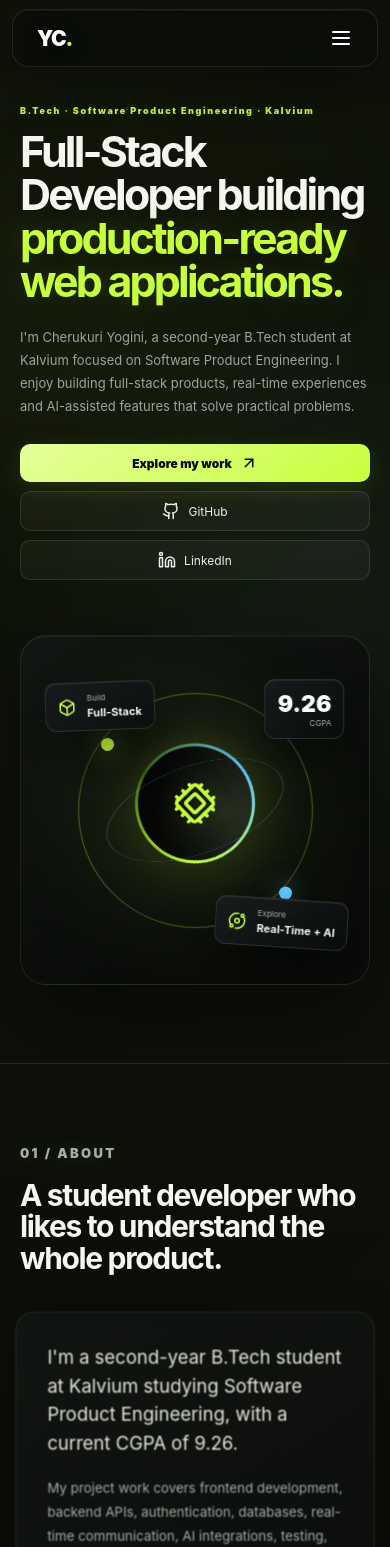
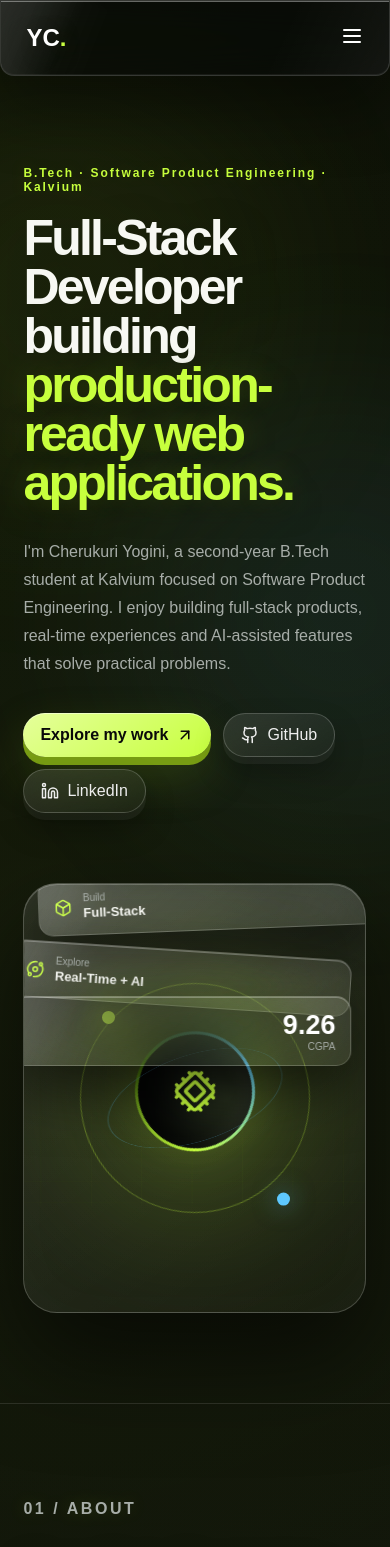
Before and after one commit to cherukuriyogini/portfolio, a Next.js app: page / in a window 390 px wide. Shown: the top 1547 px of the page. Built offline with nearby package versions, Linux system fonts and the light colour scheme.

Commit message:
Apply premium mirrored 3D glass box UI across portfolio

```diff
--- a/app/portfolio-ui.css
+++ b/app/portfolio-ui.css
@@ -1,280 +1,155 @@
-/* =========================================================
-   Portfolio UI — Professional redesign
-   Clean editorial layout + subtle depth + responsive polish
-   ========================================================= */
-
+/* Premium glassmorphism layer — mirrored 3D glass boxes */
 :root {
-  --p-bg: #070807;
-  --p-surface: #0d100e;
-  --p-surface-2: #111511;
-  --p-border: rgba(255,255,255,.10);
-  --p-border-strong: rgba(199,255,61,.28);
-  --p-text: #f4f6ef;
-  --p-muted: #9ca49b;
-  --p-accent: #c7ff3d;
-  --p-accent-soft: #e6ffad;
-  --p-blue: #67c9ff;
+  --glass-bg: rgba(255,255,255,.055);
+  --glass-bg-strong: rgba(255,255,255,.085);
+  --glass-border: rgba(255,255,255,.18);
+  --glass-highlight: rgba(255,255,255,.38);
+  --glass-shadow: rgba(0,0,0,.48);
 }
 
 body {
-  font-family: Inter, ui-sans-serif, system-ui, -apple-system, BlinkMacSystemFont, "Segoe UI", sans-serif;
-  font-size: 14px;
-  background: var(--p-bg);
-  color: var(--p-text);
+  background:
+    radial-gradient(circle at 15% 10%, rgba(199,255,61,.09), transparent 28%),
+    radial-gradient(circle at 85% 35%, rgba(94,200,255,.07), transparent 28%),
+    linear-gradient(135deg,#030404 0%,#090b0b 48%,#040505 100%);
 }
 
-.siteRoot {
+/* Reusable mirrored glass surfaces */
+.nav,
+.aboutCardInner,
+.factCube,
+.skillCard,
+.projectCard,
+.educationCard,
+.contactCard,
+.floatPanel {
+  position: relative;
+  overflow: hidden;
   background:
-    radial-gradient(circle at 80% 7%, rgba(199,255,61,.055), transparent 24%),
-    radial-gradient(circle at 8% 36%, rgba(103,201,255,.035), transparent 22%);
+    linear-gradient(135deg, rgba(255,255,255,.11) 0%, rgba(255,255,255,.035) 35%, rgba(255,255,255,.065) 100%),
+    linear-gradient(115deg, rgba(255,255,255,.06), transparent 42%, rgba(255,255,255,.025));
+  border: 1px solid var(--glass-border);
+  box-shadow:
+    0 25px 70px var(--glass-shadow),
+    inset 0 1px 0 var(--glass-highlight),
+    inset 0 -1px 0 rgba(255,255,255,.06);
+  backdrop-filter: blur(24px) saturate(135%);
+  -webkit-backdrop-filter: blur(24px) saturate(135%);
 }
 
-.siteRoot::before {
-  opacity: .045;
-  background-size: 72px 72px;
-  mask-image: linear-gradient(to bottom, #000, transparent 75%);
+.nav::before,
+.aboutCardInner::before,
+.factCube::before,
+.skillCard::before,
+.projectCard::before,
+.educationCard::before,
+.contactCard::before,
+.floatPanel::before {
+  content: "";
+  position: absolute;
+  inset: 0;
+  pointer-events: none;
+  background: linear-gradient(115deg, rgba(255,255,255,.17), transparent 20%, transparent 70%, rgba(255,255,255,.07));
+  opacity: .65;
 }
 
-.ambient { opacity: .045; filter: blur(130px); }
-
-/* Navigation */
-.nav {
-  width: min(1180px, calc(100% - 36px));
-  left: 50%;
-  right: auto;
-  transform: translateX(-50%);
-  top: 16px;
-  height: 62px;
-  padding: 0 18px;
-  border: 1px solid var(--p-border);
-  border-radius: 16px;
-  background: rgba(10,12,10,.78);
-  backdrop-filter: blur(22px);
-  box-shadow: 0 18px 55px rgba(0,0,0,.32), inset 0 1px 0 rgba(255,255,255,.05);
+/* Glass edge/reflection */
+.nav::after,
+.aboutCardInner::after,
+.factCube::after,
+.skillCard::after,
+.projectCard::after,
+.educationCard::after,
+.contactCard::after,
+.floatPanel::after {
+  content: "";
+  position: absolute;
+  top: -35%;
+  left: -18%;
+  width: 45%;
+  height: 170%;
+  pointer-events: none;
+  transform: rotate(22deg);
+  background: linear-gradient(90deg, transparent, rgba(255,255,255,.13), transparent);
+  filter: blur(3px);
+  opacity: .35;
 }
 
-.brand { font-size: 21px; letter-spacing: -.06em; }
-.navLinks { gap: 7px; }
-.navLinks button {
-  padding: 8px 12px;
-  border-radius: 9px;
-  font-size: 12px;
-  color: #aeb5ad;
+.nav {
+  background: rgba(7,9,9,.62);
+  border-radius: 0 0 18px 18px;
 }
-.navLinks button:hover { background: rgba(255,255,255,.055); color: #fff; transform: none; }
-.navCta { padding: 9px 14px; font-size: 12px; box-shadow: none; }
-.navCta:hover { box-shadow: 0 8px 25px rgba(112,150,24,.2); }
 
-/* Buttons */
-.primaryBtn, .secondaryBtn {
-  font-size: 12px;
-  padding: 10px 14px;
-  border-radius: 10px;
-  box-shadow: none;
+.heroScene {
+  background:
+    linear-gradient(145deg, rgba(255,255,255,.10), rgba(255,255,255,.025)),
+    radial-gradient(circle at 50% 45%, rgba(199,255,61,.10), transparent 32%);
+  border-color: rgba(255,255,255,.2);
+  box-shadow: 0 45px 100px rgba(0,0,0,.58), inset 0 1px 0 rgba(255,255,255,.22), inset 0 0 70px rgba(255,255,255,.025);
 }
-.primaryBtn { box-shadow: 0 8px 24px rgba(130,170,30,.16); }
-.primaryBtn:hover { box-shadow: 0 12px 28px rgba(130,170,30,.25); }
-.secondaryBtn { background: rgba(255,255,255,.035); }
 
-/* Global sections */
-.section { max-width: 1220px; padding: 105px 42px; }
-.eyebrow { font-size: 9px; letter-spacing: .18em; margin-bottom: 14px; }
-.sectionHead { max-width: 720px; margin-bottom: 42px; }
-.sectionHead h2 {
-  font-size: clamp(30px, 4vw, 48px);
-  letter-spacing: -.045em;
-  line-height: 1.05;
-  margin-bottom: 13px;
+/* More obvious 3D glass cards */
+.skillCard,
+.factCube,
+.projectCard,
+.educationCard,
+.contactCard,
+.aboutCardInner {
+  transform-style: preserve-3d;
+  transition: border-color .3s ease, box-shadow .3s ease, background .3s ease;
 }
-.sectionHead > p:last-child { font-size: 13px; line-height: 1.7; max-width: 610px; }
 
-/* Hero */
-.hero {
-  max-width: 1220px;
-  min-height: 100vh;
-  padding-top: 135px;
-  grid-template-columns: minmax(0, 1.05fr) minmax(360px, .75fr);
-  gap: 55px;
+.skillCard:hover,
+.factCube:hover,
+.projectCard:hover,
+.educationCard:hover,
+.contactCard:hover,
+.aboutCardInner:hover {
+  border-color: rgba(255,255,255,.30);
+  box-shadow:
+    0 35px 90px rgba(0,0,0,.58),
+    inset 0 1px 0 rgba(255,255,255,.30),
+    inset 0 0 45px rgba(255,255,255,.035);
 }
-.hero h1 {
-  max-width: 760px;
-  font-size: clamp(43px, 5.5vw, 72px);
-  line-height: 1.01;
-  letter-spacing: -.065em;
-  margin-bottom: 23px;
+
+.skillIcon3d,
+.contactOrb {
+  border: 1px solid rgba(255,255,255,.2);
+  background: linear-gradient(145deg, rgba(255,255,255,.15), rgba(255,255,255,.035));
+  box-shadow: inset 0 1px 0 rgba(255,255,255,.25), 0 14px 35px rgba(0,0,0,.3);
+  backdrop-filter: blur(12px);
 }
-.heroText {
-  max-width: 590px;
-  font-size: 14px;
-  line-height: 1.75;
-  color: #9ca49b;
+
+.projectLayerBack,
+.projectLayerMid {
+  background: rgba(255,255,255,.025);
+  border: 1px solid rgba(255,255,255,.09);
+  box-shadow: 0 25px 50px rgba(0,0,0,.25);
 }
-.heroActions { margin-top: 27px; gap: 9px; }
 
-/* Hero visual — less playful, more premium */
-.heroSceneShell { min-height: 470px; }
-.heroScene {
-  min-height: 470px;
-  border-radius: 26px;
-  border-color: rgba(255,255,255,.09);
-  background:
-    radial-gradient(circle at 50% 44%, rgba(199,255,61,.08), transparent 23%),
-    linear-gradient(145deg, #121612, #090b09 72%);
-  box-shadow: 0 35px 90px rgba(0,0,0,.5), inset 0 1px 0 rgba(255,255,255,.06);
+.floatPanel {
+  background: linear-gradient(145deg, rgba(255,255,255,.13), rgba(255,255,255,.035));
+  border-color: rgba(255,255,255,.2);
+  box-shadow: 0 25px 55px rgba(0,0,0,.5), inset 0 1px 0 rgba(255,255,255,.27);
 }
-.sceneGrid { opacity: .11; background-size: 38px 38px; }
-.sceneGlow { width: 230px; height: 230px; opacity: .6; }
-.coreOrb { width: 120px; height: 120px; left: calc(50% - 60px); top: calc(50% - 60px); }
-.orbitRingOne { width: 235px; height: 235px; margin: -117px; }
-.orbitRingTwo { width: 300px; height: 150px; margin-left: -150px; margin-top: -75px; }
-.floatPanel { padding: 10px 12px; border-radius: 11px; }
-.floatPanel strong { font-size: 11px; }
-.floatPanel span, .floatPanel small { font-size: 8px; }
-.panelA { left: 7%; top: 16%; }
-.panelB { right: 6%; bottom: 13%; }
-.panelC { right: 8%; top: 13%; }
-.panelC .metric { font-size: 23px; }
 
-/* About */
-.about { border-top: 1px solid var(--p-border); }
-.aboutGrid { grid-template-columns: 1.45fr .7fr; gap: 42px; }
-.aboutCardInner {
-  padding: 30px;
-  border-radius: 18px;
-  background: linear-gradient(145deg, #111511, #0b0d0b);
-  box-shadow: 0 25px 60px rgba(0,0,0,.25);
+.primaryBtn,
+.navCta {
+  box-shadow: 0 8px 0 #779c13, 0 20px 45px rgba(112,150,24,.25), inset 0 1px 0 rgba(255,255,255,.5);
 }
-.about p { font-size: 13px; line-height: 1.8; }
-.about .lead { font-size: 18px; line-height: 1.55; }
-.facts3d { gap: 10px; }
-.factCube { padding: 20px; border-radius: 14px; box-shadow: 0 18px 40px rgba(0,0,0,.24); }
-.factCube strong { font-size: 27px; }
-.factCube span { font-size: 10px; }
 
-/* Skills */
-.skillGrid { grid-template-columns: repeat(3, 1fr); gap: 13px; }
-.skillCard {
-  padding: 23px;
-  border-radius: 16px;
-  background: linear-gradient(145deg, #111511, #0b0d0b);
-  box-shadow: 0 20px 45px rgba(0,0,0,.23);
-}
-.skillCard h3 { font-size: 15px; margin: 17px 0 11px; }
-.skillIcon3d { width: 41px; height: 41px; }
-.chips { gap: 5px; }
-.chips span { font-size: 9px; padding: 5px 7px; border-radius: 6px; }
-
-/* Contributions */
-.contributionList { border-top: 1px solid var(--p-border); }
-.contribution {
-  padding: 22px 12px;
-  grid-template-columns: 48px 1fr 1.65fr;
-  gap: 18px;
-  border-bottom-color: var(--p-border);
-}
-.contribution:hover { background: rgba(255,255,255,.018); }
-.contribution h3 { font-size: 15px; }
-.contribution p { font-size: 12px; line-height: 1.65; }
-
-/* Projects */
-.projectIntro {
-  display: flex;
-  align-items: end;
-  justify-content: space-between;
-  gap: 50px;
-  max-width: 1150px;
-}
-.projectIntro > p { max-width: 360px; font-size: 12px; line-height: 1.7; color: var(--p-muted); }
-.projectList { max-width: 1150px; gap: 20px; }
-.projectTilt { perspective: 1300px; }
-.projectCard {
-  border-radius: 20px;
-  border-color: var(--p-border);
-  background: linear-gradient(145deg, #111511, #0a0c0a);
-  box-shadow: 0 28px 70px rgba(0,0,0,.32);
-}
-.projectCard:hover { border-color: var(--p-border-strong); }
-.projectContent3d { padding: 27px; }
-.projectTop { margin-bottom: 8px; }
-.projectNumber { font-size: 10px; color: var(--p-accent); }
-.projectLinks { gap: 7px; }
-.projectLinks a { width: 32px; height: 32px; border-radius: 8px; }
-.projectSubtitle { font-size: 9px; letter-spacing: .06em; margin-top: 18px; }
-.projectCard h3 { font-size: 29px; letter-spacing: -.04em; margin: 7px 0 10px; }
-.projectDescription, .projectCard ul { font-size: 12px; line-height: 1.7; }
-.projectCard ul { padding-left: 18px; }
-.projectCard h4 { font-size: 9px; letter-spacing: .13em; margin: 20px 0 9px; }
-.projectChips { margin-top: 18px; }
-
-/* Education */
-.educationCard {
-  padding: 30px;
-  border-radius: 18px;
-  background: linear-gradient(145deg, #111511, #0b0d0b);
-}
-.educationCard h2 { font-size: 24px; letter-spacing: -.035em; }
-.educationCard p:not(.eyebrow) { font-size: 12px; color: var(--p-muted); }
-.educationMeta strong { font-size: 22px; }
-.educationMeta span { font-size: 10px; }
-
-/* Contact */
-.contact { padding-bottom: 80px; }
-.contactCard {
-  padding: 70px 30px;
-  border-radius: 22px;
-  background:
-    radial-gradient(circle at 50% 0%, rgba(199,255,61,.08), transparent 32%),
-    linear-gradient(145deg, #111511, #090b09);
-  border-color: var(--p-border);
-}
-.contactOrb { width: 50px; height: 50px; margin-bottom: 25px; }
-.contactCard h2 { font-size: clamp(34px, 5vw, 56px); }
-.contactCard > p:not(.eyebrow) { max-width: 540px; font-size: 13px; line-height: 1.7; }
-.socials { gap: 9px; margin-top: 22px; }
-.socials a { font-size: 11px; }
-footer { max-width: 1220px; margin: auto; padding: 25px 42px 35px; font-size: 9px; color: #697069; }
-
-/* Responsive */
-@media (max-width: 900px) {
-  .nav { width: calc(100% - 24px); }
-  .hero { grid-template-columns: 1fr; padding-top: 125px; }
-  .heroSceneShell { min-height: 400px; }
-  .heroScene { min-height: 400px; }
-  .aboutGrid { grid-template-columns: 1fr; }
-  .skillGrid { grid-template-columns: repeat(2, 1fr); }
-  .projectIntro { display: block; }
-  .projectIntro > p { margin-top: 16px; }
+.secondaryBtn {
+  background: linear-gradient(145deg, rgba(255,255,255,.11), rgba(255,255,255,.035));
+  border-color: rgba(255,255,255,.19);
+  backdrop-filter: blur(16px);
 }
 
 @media (max-width: 650px) {
-  .nav { top: 9px; height: 58px; }
-  .navLinks { display: none; }
-  .navLinks.show {
-    display: flex;
-    position: absolute;
-    left: 0; right: 0; top: 68px;
-    flex-direction: column;
-    padding: 10px;
-    border: 1px solid var(--p-border);
-    border-radius: 14px;
-    background: rgba(10,12,10,.96);
-    backdrop-filter: blur(20px);
-  }
-  .navLinks button { text-align: left; padding: 11px; }
-  .menuBtn { display: grid; place-items: center; }
-  .navCta { display: none; }
-  .section { padding: 78px 20px; }
-  .hero { padding-top: 105px; }
-  .hero h1 { font-size: clamp(36px, 11vw, 51px); }
-  .heroText { font-size: 13px; }
-  .heroActions { flex-direction: column; align-items: stretch; }
-  .primaryBtn, .secondaryBtn { justify-content: center; }
-  .heroSceneShell, .heroScene { min-height: 350px; }
-  .skillGrid { grid-template-columns: 1fr; }
-  .contribution { grid-template-columns: 35px 1fr; }
-  .contribution p { grid-column: 2; }
-  .projectContent3d { padding: 22px; }
-  .projectCard h3 { font-size: 25px; }
-  .educationCard { padding: 25px; }
-  footer { padding: 22px 20px; }
+  .nav { border-radius: 0 0 14px 14px; }
+  .aboutCardInner,
+  .factCube,
+  .skillCard,
+  .projectCard,
+  .educationCard,
+  .contactCard { backdrop-filter: blur(18px) saturate(125%); }
 }
```
